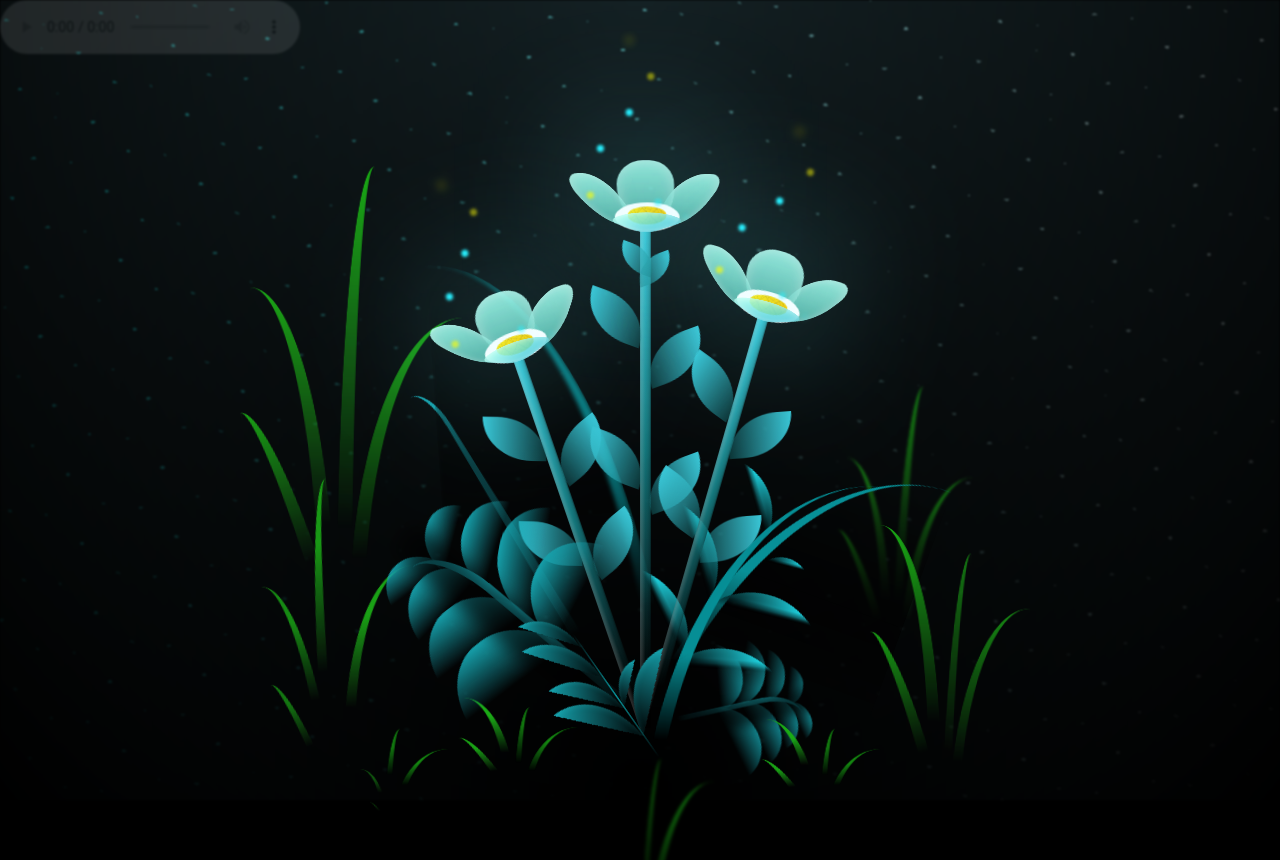
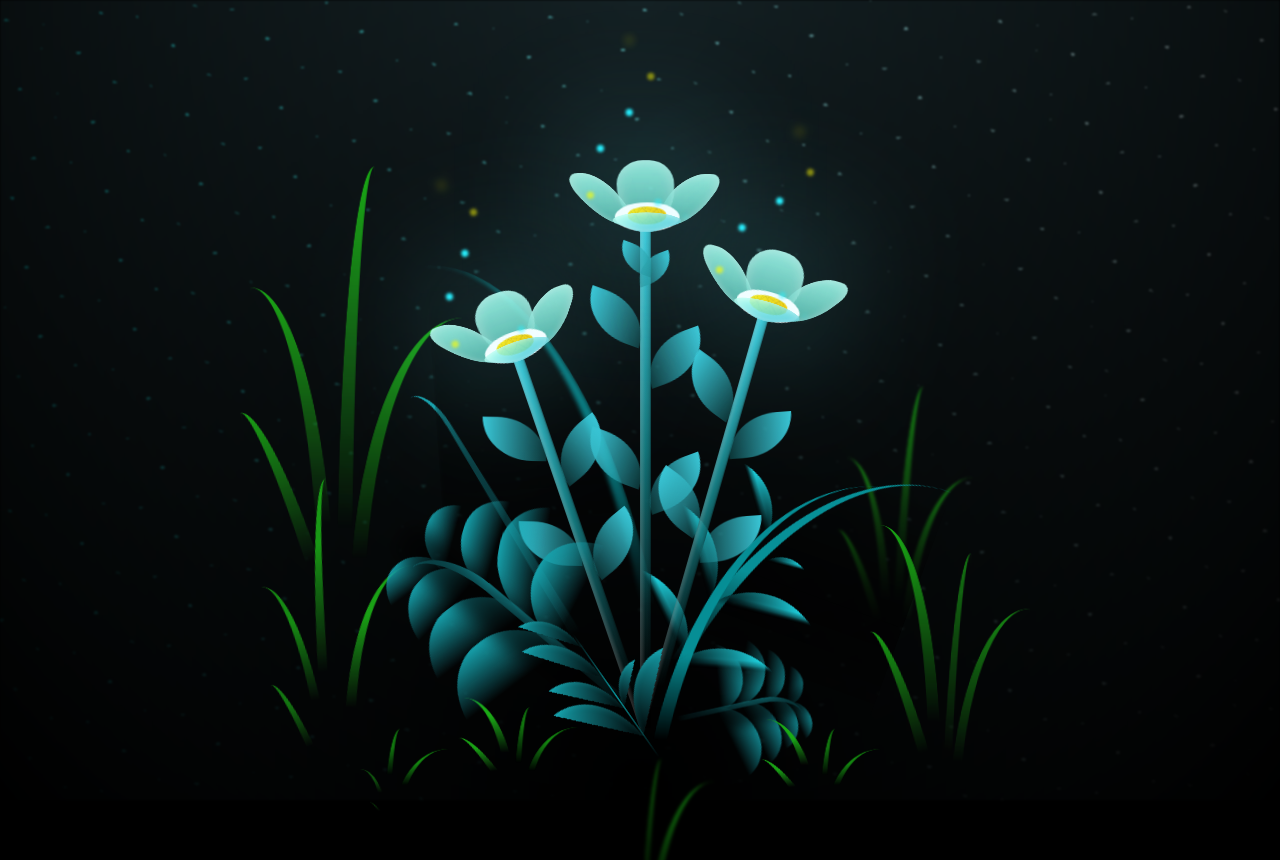
Before and after one commit to Tabrilla/FLOWERS, a plain HTML site: page flowers.html in a window 1280 px wide. Shown: the top 860 px of the page. Drawn offline with Linux system fonts and the light colour scheme.

Commit message:
Update main.css

```diff
--- a/css/main.css
+++ b/css/main.css
@@ -1321,5 +1321,5 @@ body {
 }/*# sourceMappingURL=main.css.map */
 
 audio {
-  opacity: 0.1
+  opacity: 0;
 }
```
